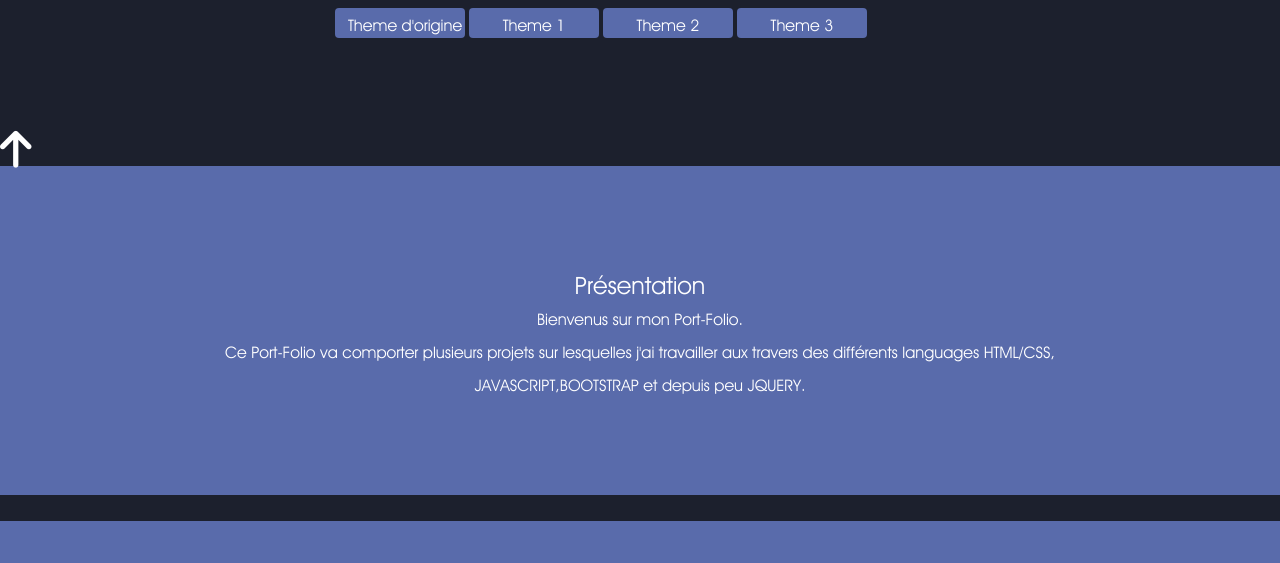
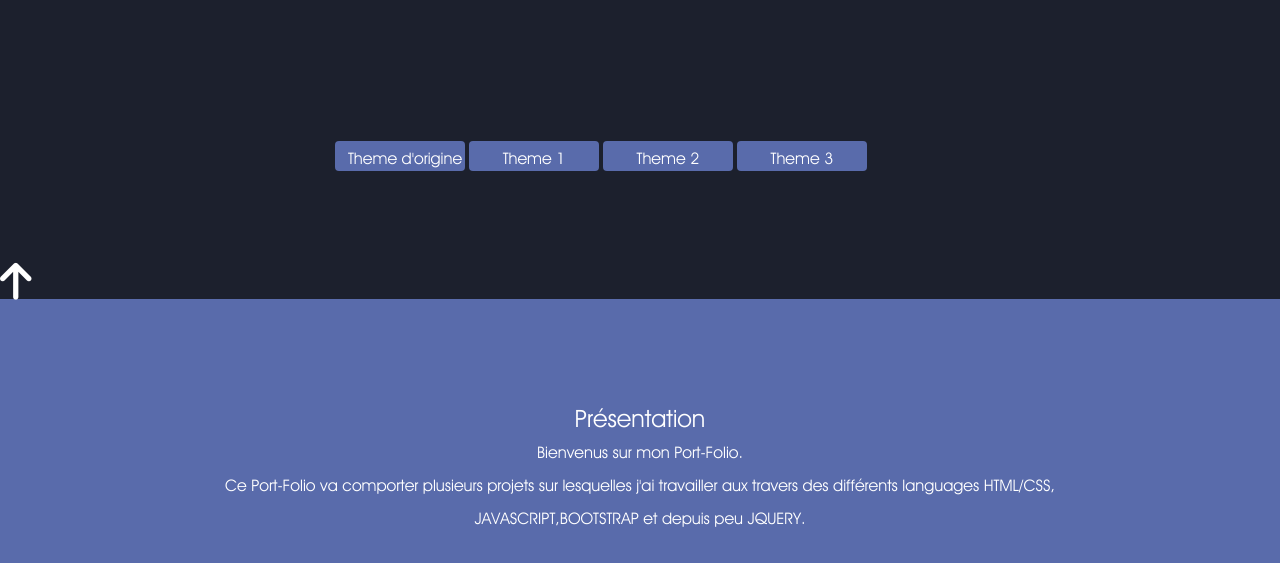
Before and after one commit to GregMathieux/Bootstrap-Port-Folio, a plain HTML site: page index.html in a window 1280 px wide. Shown: the part 92-655 px from the top of the page. Drawn offline with nearby package versions, Linux system fonts and the light colour scheme.

Commit message:
modification css

```diff
--- a/css/style.css
+++ b/css/style.css
@@ -11,7 +11,7 @@ body{
   overflow-x: hidden;
 }
 #btns{
-  margin:auto;
+  /*margin:auto;*/
   /*display: flex;*/
   margin-left: 25%;
 }
@@ -19,8 +19,8 @@ body{
   width:130px;
   height:30px;
   background-color: #596BAB;
-  margin: 20px auto 0;
-  margin-top: 100px;
+  /*margin: 20px auto 0;*/
+  margin-top: 25%;
   text-align:center;
   /*display:inline-block;*/
   font-size:16px;
--- a/index.html
+++ b/index.html
@@ -23,7 +23,7 @@
         <span class="icon-bar"></span>
         <span class="icon-bar"></span>
       </button>
-                <a class="navbar-brand" href="#"><img id="logo" src="image/SMILE-G.jpg"></a>
+                <a class="navbar-brand" href="#"><img id="logo" class="image-responsive" src="image/SMILE-G.jpg"></a>
             </div>
             <div class="collapse navbar-collapse col-md-12" id="bs-example-navbar-collapse-1">
                 <ul class="nav navbar-nav navbar-left">
```
